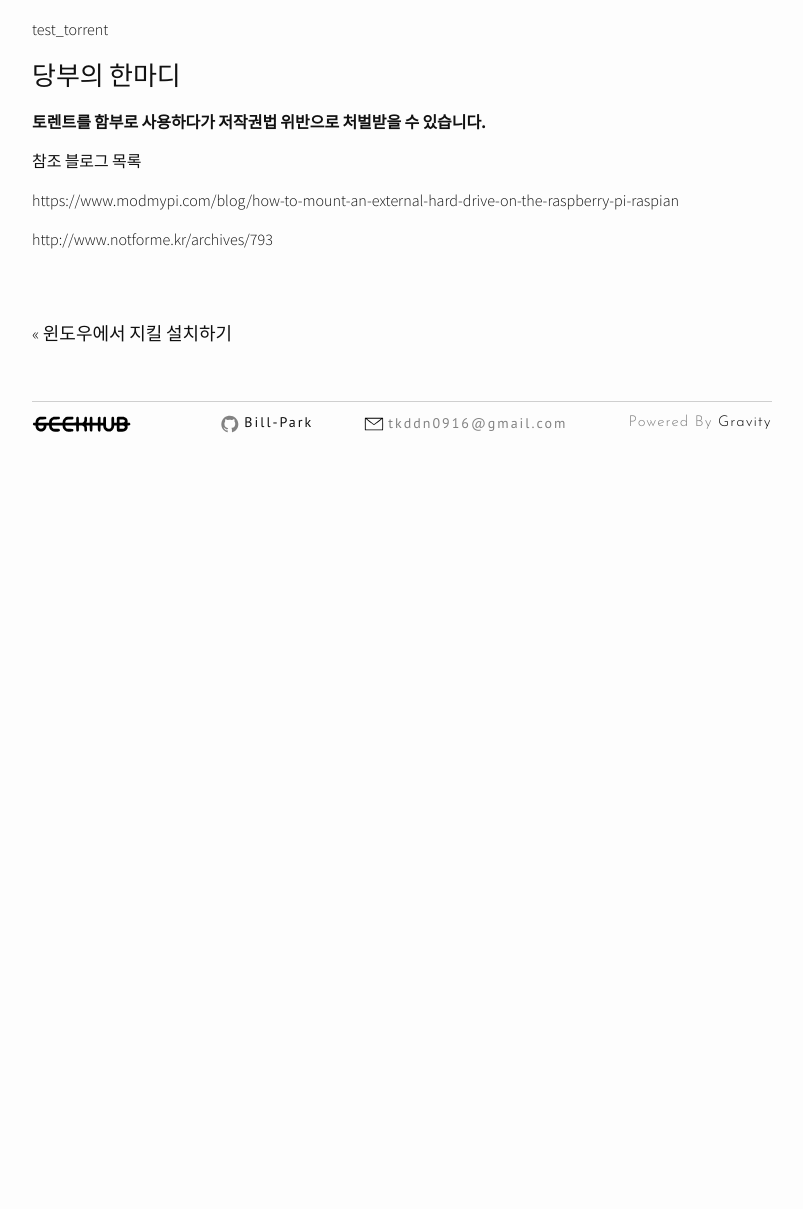
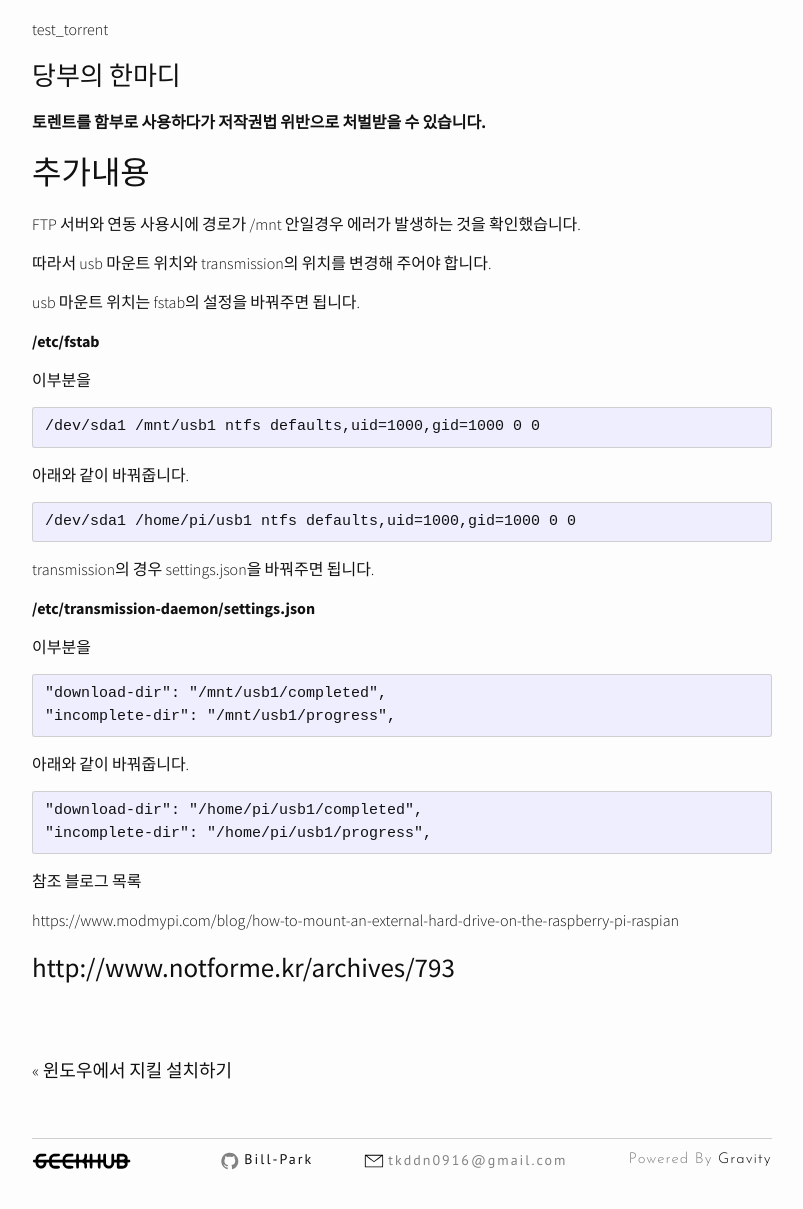
Before and after one commit to Bill-Park/bill-park.github.io, a Jekyll site: the page built from _posts/2017-04-05-rpi-nas-torrent-server.markdown, in a window 1280 px wide and 1400 px high, scrolled down 5645 px. Shown: the part 168-1377 px from the top of the window, without its empty margins (238-1041 px from the left). Built offline with Jekyll 4.4.1, drawn with Linux system fonts in a browser that asks for light colours; nearby versions of some CDN libraries; before the commit the page ends 6309 px from its top, so only the background shows below that.

Commit message:
:wrench: 0405 nas-torrent-server addition of content

```diff
--- a/_posts/2017-04-05-rpi-nas-torrent-server.markdown
+++ b/_posts/2017-04-05-rpi-nas-torrent-server.markdown
@@ -50,7 +50,6 @@ $sudo mount -t ntfs -o uid=pi,gid=pi /dev/sda1 /mnt/usb1 #마운트합니다.
 ~~~
 
 uid와 gid는 마운트 한 폴더의 소유자, 소유그룹을 의미합니다.
-
 
 ![mount_error](https://drive.google.com/uc?id=0B_CtpwiAk5hIWnhzeHRza0kySlE)
 
@@ -178,8 +177,44 @@ $sudo service transmission-daemon reload
 **토렌트를 함부로 사용하다가 저작권법 위반으로 처벌받을 수 있습니다.**
 
 
+## 추가내용
+
+FTP 서버와 연동 사용시에 경로가 /mnt 안일경우 에러가 발생하는 것을 확인했습니다.
+
+따라서 usb 마운트 위치와 transmission의 위치를 변경해 주어야 합니다.
+
+usb 마운트 위치는 fstab의 설정을 바꿔주면 됩니다.
+
+**/etc/fstab**
+
+이부분을
+~~~
+/dev/sda1 /mnt/usb1 ntfs defaults,uid=1000,gid=1000 0 0
+~~~
+아래와 같이 바꿔줍니다.
+~~~
+/dev/sda1 /home/pi/usb1 ntfs defaults,uid=1000,gid=1000 0 0
+~~~
+
+transmission의 경우 settings.json을 바꿔주면 됩니다.
+
+**/etc/transmission-daemon/settings.json**
+
+이부분을
+~~~
+"download-dir": "/mnt/usb1/completed",
+"incomplete-dir": "/mnt/usb1/progress",
+~~~
+아래와 같이 바꿔줍니다.
+~~~
+"download-dir": "/home/pi/usb1/completed",
+"incomplete-dir": "/home/pi/usb1/progress",
+~~~
+
+
 참조 블로그 목록
 
 [https://www.modmypi.com/blog/how-to-mount-an-external-hard-drive-on-the-raspberry-pi-raspian](https://www.modmypi.com/blog/how-to-mount-an-external-hard-drive-on-the-raspberry-pi-raspian)
 
 [http://www.notforme.kr/archives/793](http://www.notforme.kr/archives/793)
+=
```
